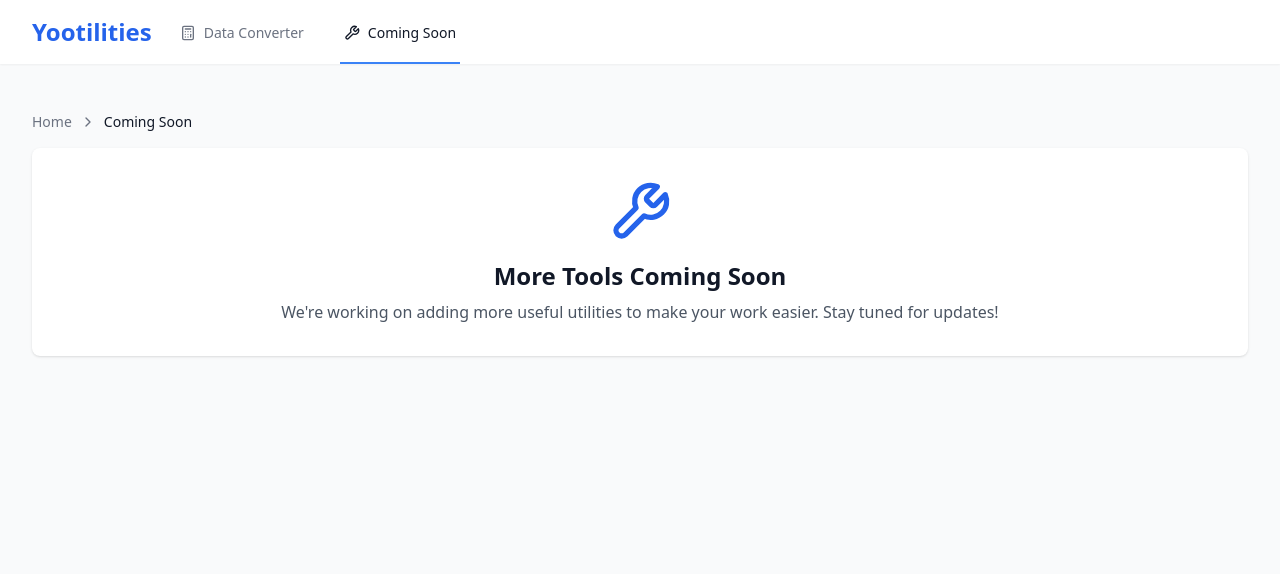
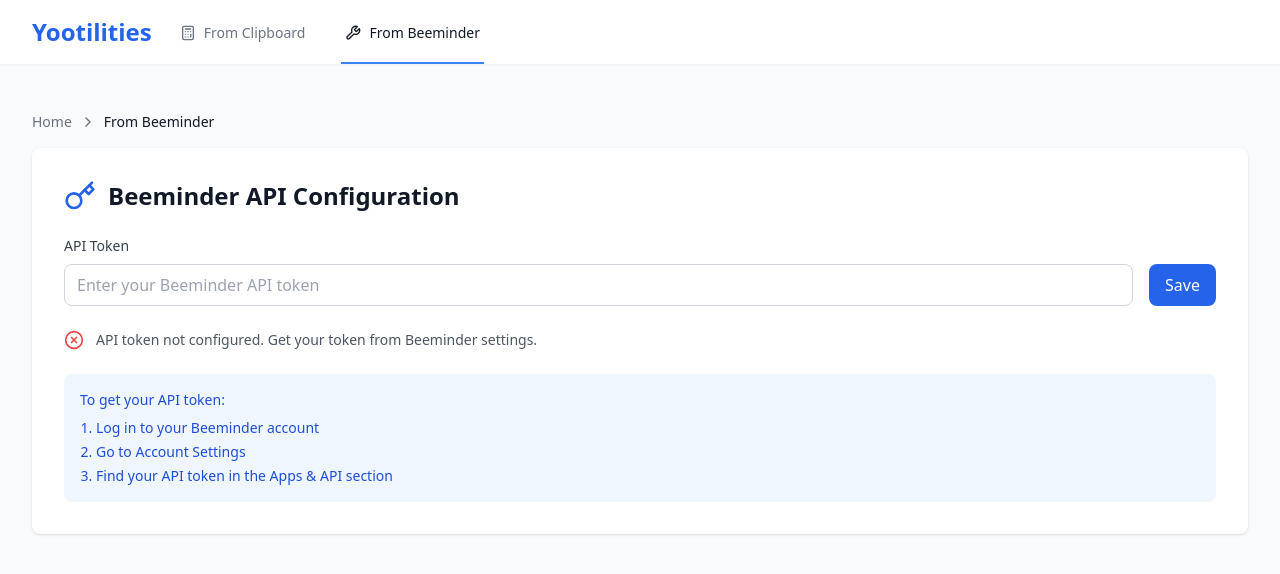
Before and after one commit to narthur/yootilities, a React (Vite) app: page /tools in a window 1280 px wide. Shown: the top 574 px of the page. Built offline with nearby package versions, Linux system fonts and the light colour scheme.

Commit message:
add beeminder token config

```diff
--- a/src/App.tsx
+++ b/src/App.tsx
@@ -2,14 +2,14 @@ import React from 'react';
 import { Routes, Route, Link, useLocation } from 'react-router-dom';
 import { Calculator, Wrench, ChevronRight } from 'lucide-react';
 import DataConverter from './pages/DataConverter';
-import Placeholder from './pages/Placeholder';
+import BeeminderImport from './pages/BeeminderImport';
 
 function App() {
   const location = useLocation();
 
   const navigation = [
-    { name: 'Data Converter', path: '/', icon: Calculator },
-    { name: 'Coming Soon', path: '/tools', icon: Wrench },
+    { name: 'From Clipboard', path: '/', icon: Calculator },
+    { name: 'From Beeminder', path: '/tools', icon: Wrench },
   ];
 
   return (
@@ -55,7 +55,7 @@ function App() {
               </div>
               <Routes>
                 <Route path="/" element={<DataConverter />} />
-                <Route path="/tools" element={<Placeholder />} />
+                <Route path="/tools" element={<BeeminderImport />} />
               </Routes>
             </div>
           </div>
--- /dev/null
+++ b/src/pages/BeeminderImport.tsx
@@ -0,0 +1,119 @@
+import React, { useState, useEffect } from 'react';
+import { Key, CheckCircle, XCircle } from 'lucide-react';
+
+const BEEMINDER_CONFIG_KEY = 'beeminderConfig';
+
+interface BeeminderConfig {
+  apiToken: string;
+}
+
+function BeeminderImport() {
+  const [token, setToken] = useState('');
+  const [isConfigured, setIsConfigured] = useState(false);
+  const [error, setError] = useState('');
+
+  useEffect(() => {
+    const savedConfig = localStorage.getItem(BEEMINDER_CONFIG_KEY);
+    if (savedConfig) {
+      const config: BeeminderConfig = JSON.parse(savedConfig);
+      setToken(config.apiToken);
+      setIsConfigured(true);
+    }
+  }, []);
+
+  const handleSaveToken = () => {
+    if (!token.trim()) {
+      setError('Please enter an API token');
+      return;
+    }
+
+    const config: BeeminderConfig = { apiToken: token.trim() };
+    localStorage.setItem(BEEMINDER_CONFIG_KEY, JSON.stringify(config));
+    setIsConfigured(true);
+    setError('');
+  };
+
+  const handleClearToken = () => {
+    localStorage.removeItem(BEEMINDER_CONFIG_KEY);
+    setToken('');
+    setIsConfigured(false);
+    setError('');
+  };
+
+  return (
+    <div className="bg-white shadow rounded-lg overflow-hidden">
+      <div className="p-8">
+        <div className="flex items-center mb-6">
+          <Key className="w-8 h-8 text-blue-600 mr-3" />
+          <h2 className="text-2xl font-semibold text-gray-900">Beeminder API Configuration</h2>
+        </div>
+
+        <div className="space-y-6">
+          <div>
+            <label htmlFor="apiToken" className="block text-sm font-medium text-gray-700 mb-2">
+              API Token
+            </label>
+            <div className="flex gap-4">
+              <input
+                type="password"
+                id="apiToken"
+                className={`flex-1 px-3 py-2 border rounded-lg focus:ring-2 focus:ring-blue-500 focus:border-transparent ${
+                  error ? 'border-red-300' : 'border-gray-300'
+                }`}
+                value={token}
+                onChange={(e) => setToken(e.target.value)}
+                placeholder="Enter your Beeminder API token"
+              />
+              {isConfigured ? (
+                <button
+                  onClick={handleClearToken}
+                  className="px-4 py-2 bg-red-100 text-red-700 rounded-lg hover:bg-red-200 transition-colors"
+                >
+                  Clear
+                </button>
+              ) : (
+                <button
+                  onClick={handleSaveToken}
+                  className="px-4 py-2 bg-blue-600 text-white rounded-lg hover:bg-blue-700 transition-colors"
+                >
+                  Save
+                </button>
+              )}
+            </div>
+            {error && <p className="mt-2 text-sm text-red-600">{error}</p>}
+          </div>
+
+          <div className="flex items-center">
+            <div className="mr-3">
+              {isConfigured ? (
+                <CheckCircle className="w-5 h-5 text-green-500" />
+              ) : (
+                <XCircle className="w-5 h-5 text-red-500" />
+              )}
+            </div>
+            <p className="text-sm text-gray-600">
+              {isConfigured
+                ? 'API token is configured'
+                : 'API token not configured. Get your token from Beeminder settings.'}
+            </p>
+          </div>
+
+          {!isConfigured && (
+            <div className="bg-blue-50 p-4 rounded-lg">
+              <p className="text-sm text-blue-700">
+                To get your API token:
+                <ol className="list-decimal ml-4 mt-2 space-y-1">
+                  <li>Log in to your Beeminder account</li>
+                  <li>Go to Account Settings</li>
+                  <li>Find your API token in the Apps & API section</li>
+                </ol>
+              </p>
+            </div>
+          )}
+        </div>
+      </div>
+    </div>
+  );
+}
+
+export default BeeminderImport;
--- a/src/pages/Placeholder.tsx
+++ /dev/null
@@ -1,19 +0,0 @@
-import React from 'react';
-import { Wrench } from 'lucide-react';
-
-function Placeholder() {
-  return (
-    <div className="bg-white shadow rounded-lg overflow-hidden">
-      <div className="p-8 text-center">
-        <Wrench className="w-16 h-16 text-blue-600 mx-auto mb-4" />
-        <h2 className="text-2xl font-semibold text-gray-900 mb-2">More Tools Coming Soon</h2>
-        <p className="text-gray-600">
-          We're working on adding more useful utilities to make your work easier.
-          Stay tuned for updates!
-        </p>
-      </div>
-    </div>
-  );
-}
-
-export default Placeholder;
```
Also changed, not shown: 2 other files (tests, documents, lock files or other folders).
